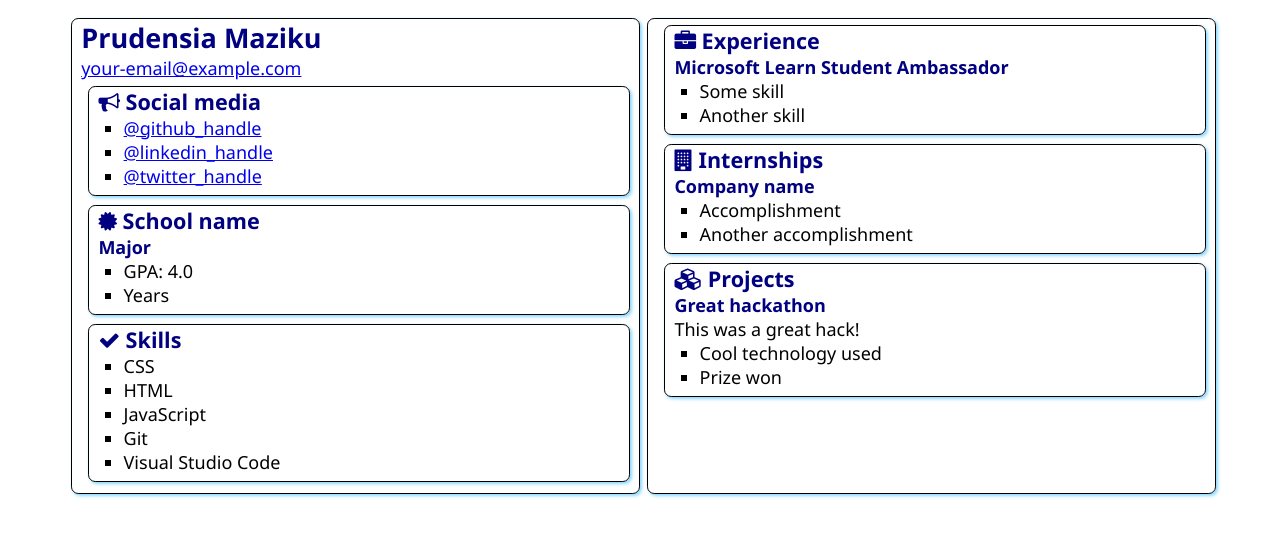
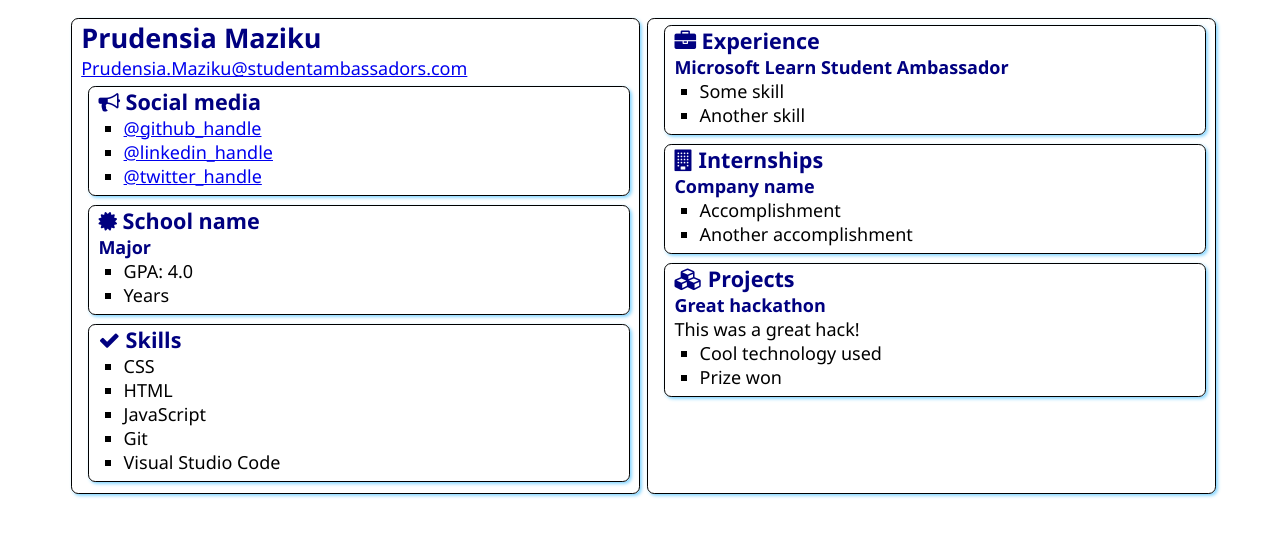
Before and after one commit to Prudencial/SATechnicalOnboarding, a plain HTML site: page src/index.html in a window 1280 px wide. Drawn offline with Linux system fonts and the light colour scheme.

Commit message:
Changed email
my real email is stated.

```diff
--- a/src/index.html
+++ b/src/index.html
@@ -13,7 +13,7 @@
     <main>
         <article class="box">
             <h1>Prudensia Maziku</h1>
-            <div><a href="mailto:your.email@example.com">your-email@example.com</a></div>
+            <div><a href="mailto:Prudensia.Maziku@studentambassadors.com">Prudensia.Maziku@studentambassadors.com</a></div>
 
             <section class="box">
                 <h2>
```
